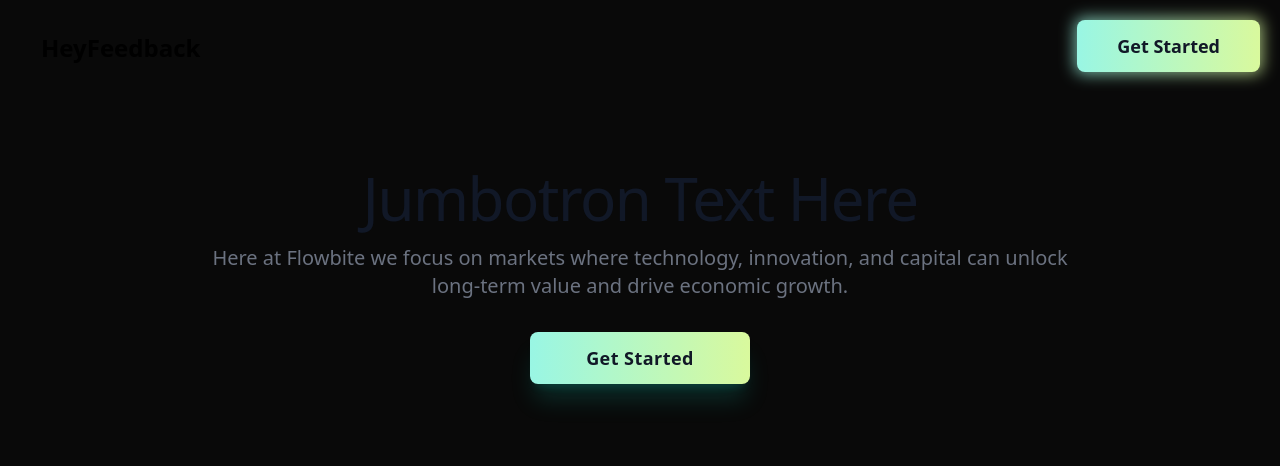
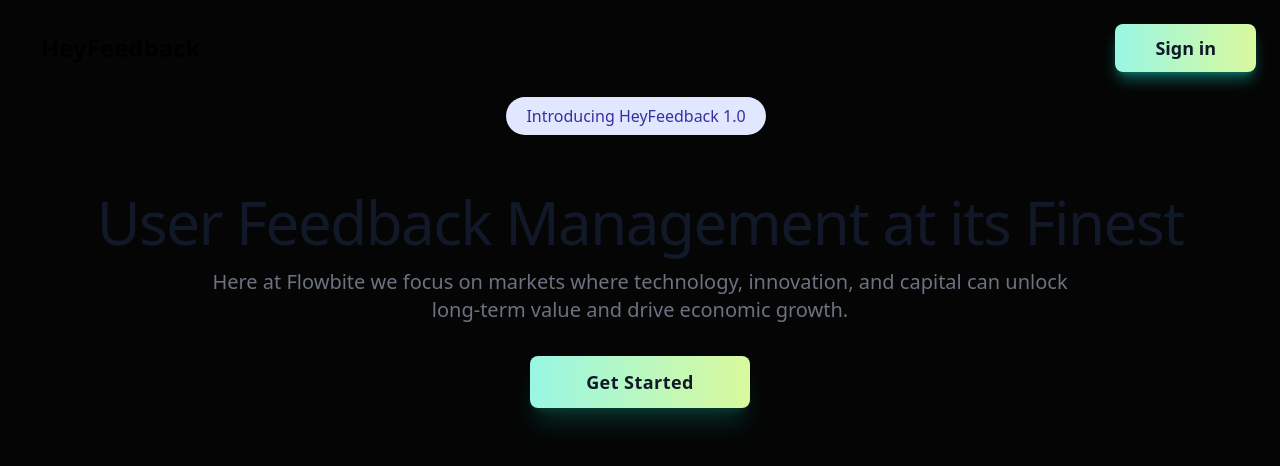
Before and after one commit to ramezj/HeyFeedback, a Next.js app: page / in a window 1280 px wide. Shown: the top 466 px of the page. Built offline with nearby package versions, Linux system fonts and the light colour scheme; no server answers.

Commit message:
Badge, framer-motion, tiny updates

```diff
--- a/package.json
+++ b/package.json
@@ -17,6 +17,7 @@
     "eslint": "8.39.0",
     "eslint-config-next": "13.3.1",
     "flowbite": "^1.6.5",
+    "framer-motion": "^10.12.4",
     "next": "13.3.1",
     "next-auth": "^4.22.1",
     "postcss": "8.4.23",
--- /dev/null
+++ b/src/Components/Badge.js
@@ -0,0 +1,9 @@
+import React from 'react'
+
+const Badge = (props) => {
+  return (
+    <span class="bg-indigo-100 text-indigo-800 text-md font-medium mr-2 px-5 py-2 rounded-full dark:bg-indigo-900 dark:text-indigo-300">{props.text}</span>
+  )
+}
+
+export default Badge
--- a/src/Components/Jumbotron.js
+++ b/src/Components/Jumbotron.js
@@ -1,14 +1,17 @@
 import React from 'react';
+import { motion } from "framer-motion"
 
 const Jumbotron = () => {
 return (
     <>
 <section>
     <div class="py-8 px-4 mx-auto max-w-screen-xl text-center lg:py-16">
-        <h1 class="mb-4 text-4xl font-medium tracking-tight leading-none text-gray-900 md:text-5xl lg:text-6xl dark:text-white">Jumbotron Text Here </h1>
+        <h1 class="mb-4 text-4xl font-medium tracking-tight leading-none text-gray-900 md:text-5xl lg:text-6xl dark:text-white">User Feedback Management at its Finest </h1>
         <p class="mb-8 text-lg font-normal text-gray-500 lg:text-xl sm:px-16 lg:px-48 dark:text-gray-400">Here at Flowbite we focus on markets where technology, innovation, and capital can unlock long-term value and drive economic growth.</p>
         <div class="flex flex-col space-y-4 sm:flex-row sm:justify-center sm:space-y-0 sm:space-x-4">
-        <button type="button" class="font-bold text-lg flex items-center justify-center shadow-md shadow-teal-500/20 text-gray-900 bg-gradient-to-r from-teal-200 to-lime-200 shadow-xl px-14 py-3 tracking-wide capitalize transition-colors transform rounded-lg">Get Started</button>
+        <button type="button" class="font-bold text-lg flex items-center justify-center shadow-md shadow-teal-500/20 text-gray-900 bg-gradient-to-r from-teal-200 to-lime-200 shadow-xl px-14 py-3 tracking-wide capitalize transition-colors transform rounded-lg">
+            Get Started
+            </button>
         </div>
     </div>
 </section>
--- a/src/Components/Navbar.js
+++ b/src/Components/Navbar.js
@@ -11,7 +11,7 @@
         console.log(session)
         return (
             <>
-            <div className="navbar bg-[#090909]">
+            <div className="navbar bg-[#050505]">
   <div className="flex-1">
     <Link className="btn btn-ghost normal-case text-2xl mt-4 ml-4" href="/">HeyFeedback</Link>
   </div>
@@ -40,19 +40,12 @@
       } else {
         return (
             <>
-            <div className="navbar bg-[#090909]">
+            <div className="navbar bg-[#050505]">
   <div className="navbar-start">
     <a className="btn btn-ghost normal-case text-2xl mt-4 ml-4">HeyFeedback</a>
   </div>
   <div className="navbar-end">
-  <div class="relative group mt-3 mr-3 cursor-pointer">
-    <button onClick={() => {signIn("google", { callbackUrl:"/App"})}}>
-    <div class="absolute -inset-0.5 bg-gradient-to-r from-teal-200 to-lime-200 rounded-lg blur opacity-75 group-hover:opacity-100 transition duration-1000 group-hover:duration-200 animate-tilt">
-      </div>
-      <div class="relative px-10 py-3 bg-gradient-to-r from-teal-200 to-lime-200 text-gray-900 rounded-lg text-lg font-bold">
-        Get Started</div>
-        </button>
-        </div>
+  <Button title="Sign in" onClick={() => {signIn("google", { callbackUrl: '/App' })}}  />
   </div>
 </div>
             </>
--- a/src/pages/App.js
+++ b/src/pages/App.js
@@ -4,6 +4,7 @@
 import { useRouter } from 'next/router';
 import ProfileCard from '../Components/App/ProfileCard';
 import User from '../Components/App/User';
+import { motion } from 'framer-motion';
 
 const App = () => {
   const { data: session, status } = useSession({
@@ -15,7 +16,15 @@
   })
   const router = useRouter();
   return (
-    <div class="h-full min-h-screen bg-[#090909]">
+    <motion.div
+    initial={{opacity: 0 }}
+    animate={{opacity: 1 }}
+    exit={{opacity: 0 }}
+    transition={{
+      duration:1
+    }}
+    class="h-full min-h-screen bg-[#050505]"
+    >
     <Navbar />
     <br></br>
     <center>
@@ -24,7 +33,7 @@
     <br></br>
     <User />
     </center>
-    </div>
+    </motion.div>
   )
 }
 
--- a/src/pages/index.js
+++ b/src/pages/index.js
@@ -4,14 +4,29 @@
 import { useSession, signIn, signOut } from "next-auth/react"
 import Navbar from "../Components/Navbar";
 import Jumbotron from '@/Components/Jumbotron';
+import { motion } from 'framer-motion';
+import Badge from '../Components/Badge';
 
 export default function Home() {
   return (
-  <div className="h-full min-h-screen bg-[#090909]">
+    <motion.div
+    initial={{opacity: 0 }}
+    animate={{opacity: 1 }}
+    exit={{opacity: 0 }}
+    transition={{
+      duration:1
+    }}
+    class="h-full min-h-screen bg-[#050505]"
+    >
   <Navbar/>
   <br></br>
+  <center>
+  <div>
+  <Badge text="Introducing HeyFeedback 1.0"/>
+  </div>
+  </center>
   <Jumbotron />
   <br></br>
-    </div>
+  </motion.div>
   )
 }
```
Also changed, not shown: 1 other file (tests, documents, lock files or other folders).
